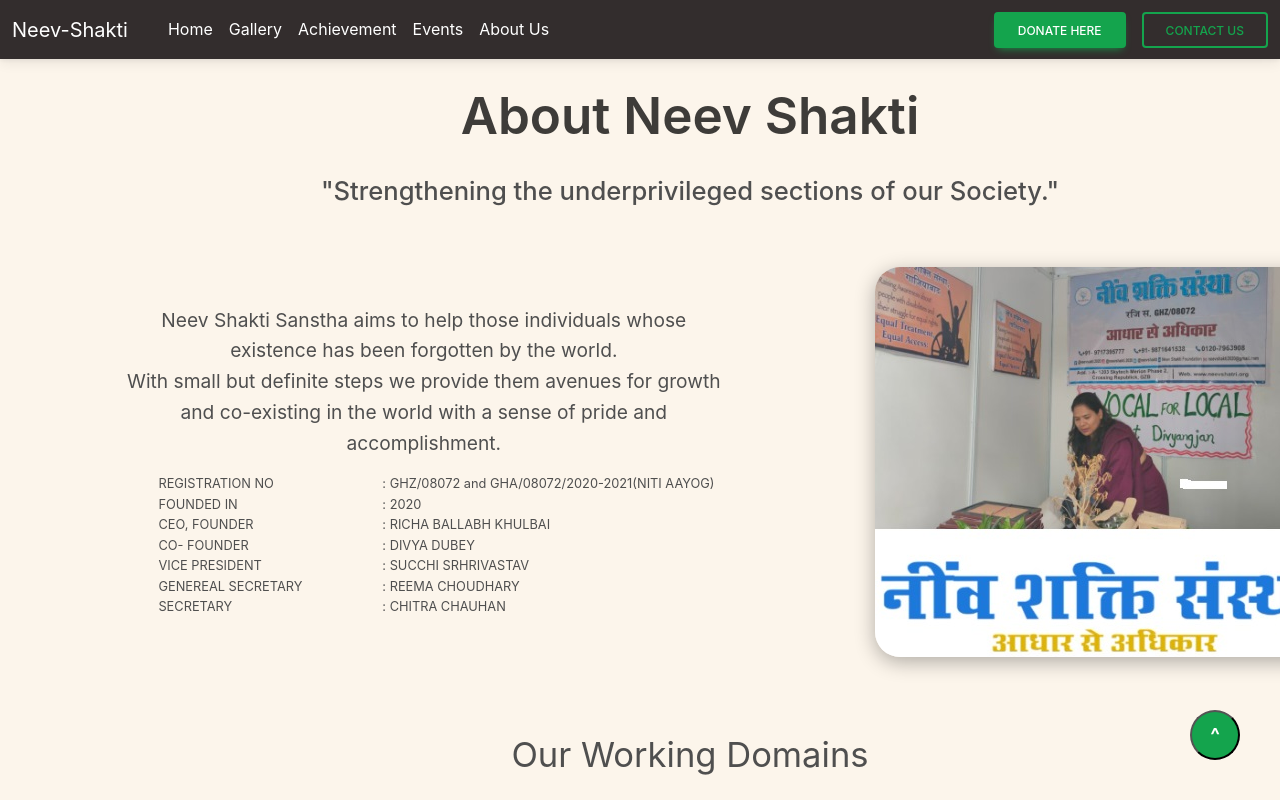
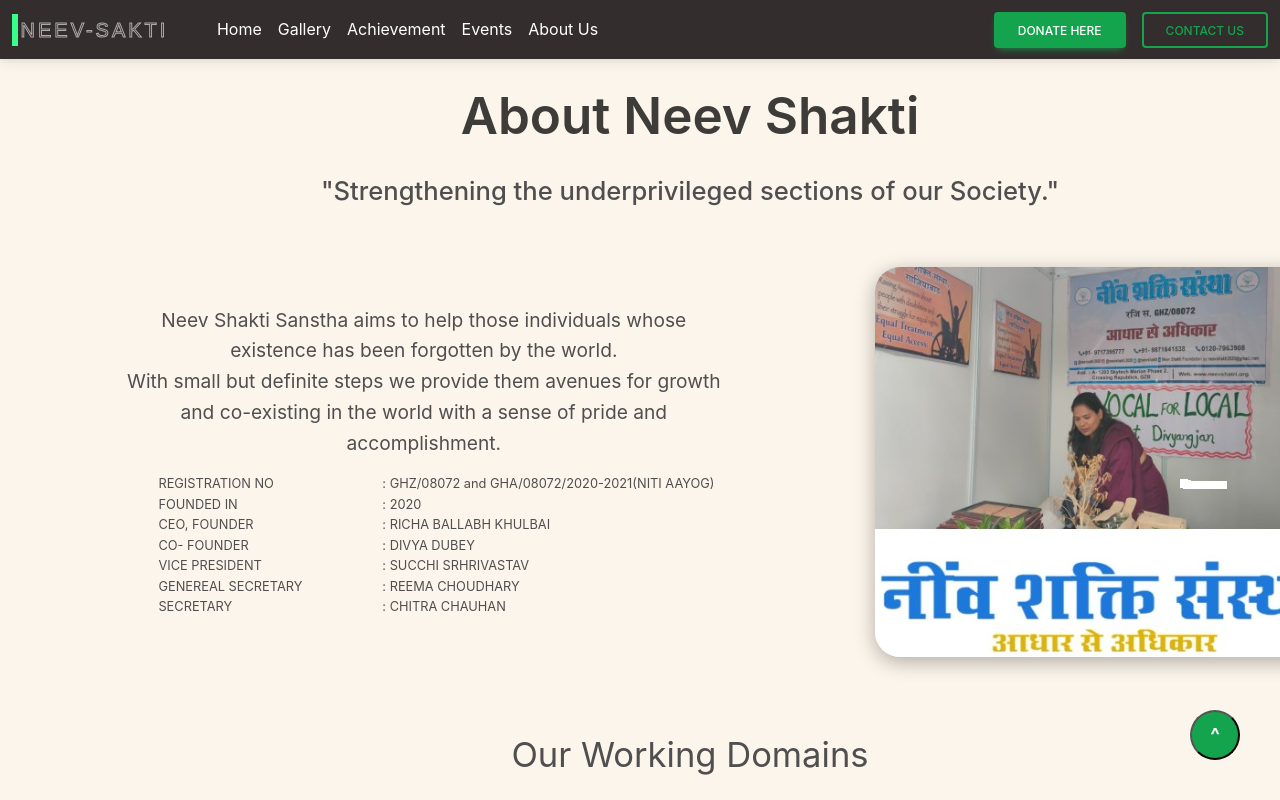
Before and after one commit to GameOver2811/NeevSakti, a React (Create React App) app in the folder neevsakti/: page /aboutus in a window 1280 px wide. Shown: the top 800 px of the page. Built offline with nearby package versions, Linux system fonts and the light colour scheme.

Commit message:
Navbar Logo updated

```diff
--- a/neevsakti/src/App.css
+++ b/neevsakti/src/App.css
@@ -11,3 +11,8 @@
 ::-webkit-scrollbar-thumb:hover {
     background-color: #a8bbbf;
 }
+
+
+/*  */
+
+/* === removing default button style ===*/
--- a/neevsakti/src/Components/LandingPage/Footer.css
+++ b/neevsakti/src/Components/LandingPage/Footer.css
@@ -105,7 +105,7 @@
 
 @media only screen and (max-width: 768px) {
     footer{
-        width: 198.6vw;
+        width: 190vw;
     }
 
     .row-primary{
--- /dev/null
+++ b/neevsakti/src/Components/LandingPage/Logo.css
@@ -0,0 +1,42 @@
+.button {
+    margin: 0;
+    height: auto;
+    background: transparent;
+    padding: 0;
+    border: none;
+    cursor: pointer;
+  }
+
+  /* button styling */
+  .button {
+    --border-right: 6px;
+    --text-stroke-color: rgba(255,255,255,0.6);
+    --animation-color: #37FF8B;
+    --fs-size: 1em;
+    letter-spacing: 3px;
+    text-decoration: none;
+    font-size: var(--fs-size);
+    font-family: "Arial";
+    position: relative;
+    text-transform: uppercase;
+    color: transparent;
+    -webkit-text-stroke: 1px var(--text-stroke-color);
+  }
+  /* this is the text, when you hover on button */
+  .hover-text {
+    position: absolute;
+    box-sizing: border-box;
+    content: attr(data-text);
+    color: var(--animation-color);
+    width: 0%;
+    inset: 0;
+    border-right: var(--border-right) solid var(--animation-color);
+    overflow: hidden;
+    transition: 0.5s;
+    -webkit-text-stroke: 1px var(--animation-color);
+  }
+  /* hover */
+  .button:hover .hover-text {
+    width: 100%;
+    filter: drop-shadow(0 0 23px var(--animation-color))
+  }
--- a/neevsakti/src/Components/LandingPage/Navbar.js
+++ b/neevsakti/src/Components/LandingPage/Navbar.js
@@ -1,7 +1,6 @@
 import React from 'react'
+import './Logo.css'
 import { useNavigate } from 'react-router-dom';
-import Achievements from '../../Pages/Achievements';
-import Gallery from '../../Pages/Gallery';
 
 export default function Navbar(props) {
 
@@ -44,9 +43,18 @@
 
   return (
     <div>
-      <nav className="navbar navbar-expand-lg bg-body-tertiary fixed-top navbar-dark bg-dark" >
+      <nav className="navbar navbar-expand-lg fixed-top navbar-light bg-dark navbar-dark" >
         <div className="container-fluid">
-          <a className="navbar-brand" href="#">{props.title}</a>
+
+          {/*  */}
+          <a className="navbar-brand" href="#">
+            <button class="button" data-text="Awesome">
+                <span class="actual-text">&nbsp;Neev-Sakti&nbsp;</span>
+                <span aria-hidden="true" class="hover-text">&nbsp;Neev-Sakti&nbsp;</span>
+            </button>
+          </a>
+
+          {/*  */}
           <button className="navbar-toggler" type="button" data-bs-toggle="collapse" data-bs-target="#navbarSupportedContent" aria-controls="navbarSupportedContent" aria-expanded="false" aria-label="Toggle navigation">
             <span className="navbar-toggler-icon"></span>
           </button>
--- a/neevsakti/src/Pages/LandingPage.js
+++ b/neevsakti/src/Pages/LandingPage.js
@@ -1,6 +1,7 @@
 import React from 'react'
 import LandingPageContent from '../Components/LandingPage/LandingPageContent'
 import Navbar from '../Components/LandingPage/Navbar'
+import Footer from '../Components/LandingPage/Footer'
 
 
 export default function LandingPage() {
```
